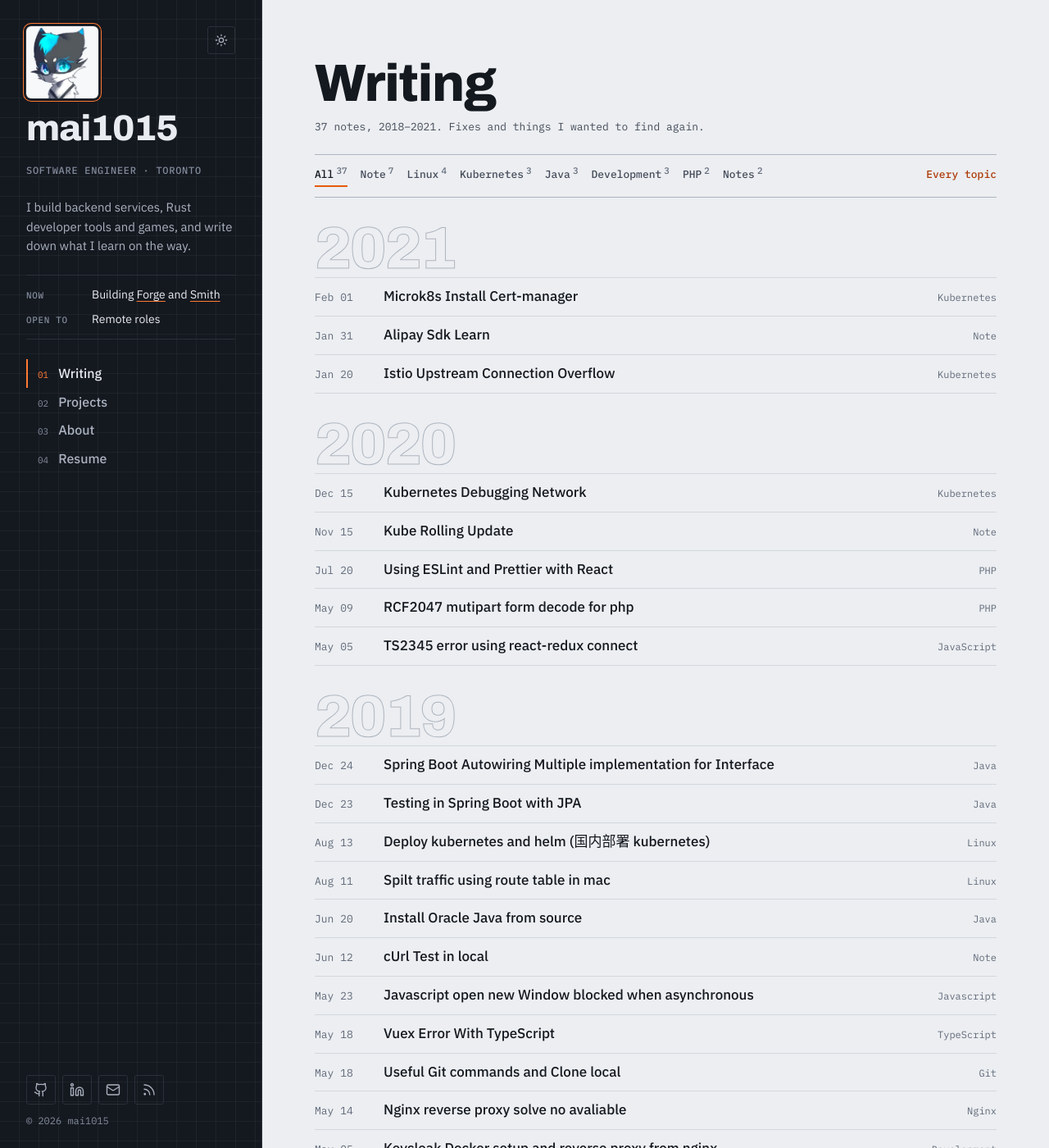
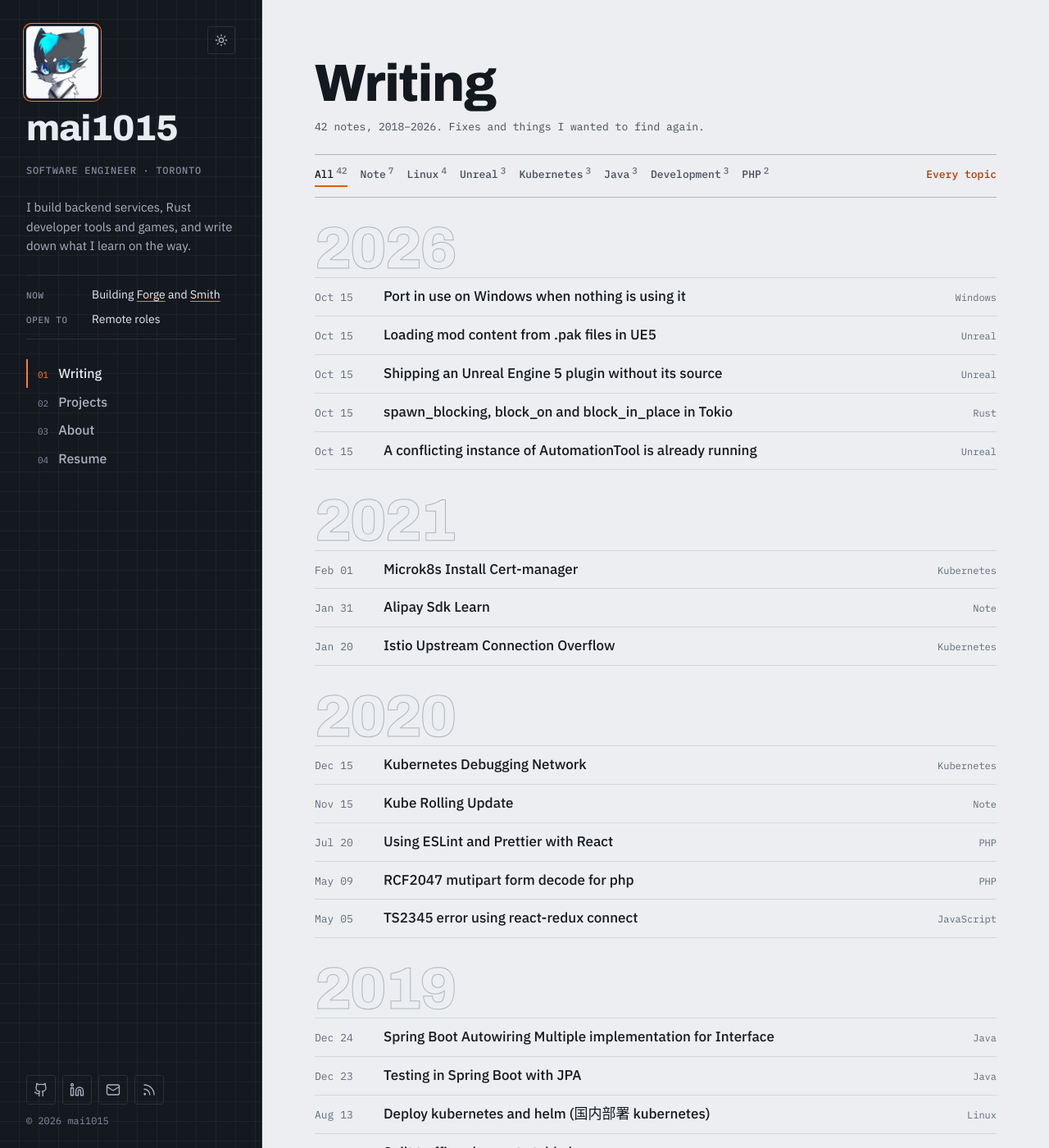
Before and after one commit to mai1015/mai1015.github.io, a Jekyll site: the page built from index.html, in a window 1280 px wide and 1400 px high. Shown: the whole window at 82% size. Built offline with Jekyll 4.4.1, drawn with Linux system fonts in a browser that asks for light colours; part of the change alters nothing that is shown.

Commit message:
Add five posts written up from old notes
AutomationTool's single-instance lock, binary-only UE5 plugins, mod
content from .pak files, Tokio's spawn_blocking/block_on/block_in_place,
and Windows reserved port ranges. Keep inline code in table cells
on one line.

Co-Authored-By: Claude Opus 5.5 <noreply@anthropic.com>

````diff
--- /dev/null
+++ b/_posts/2026-10-15-automationtool-conflicting-instance.md
@@ -0,0 +1,67 @@
+---
+layout: post
+title: "A conflicting instance of AutomationTool is already running"
+category: Unreal
+tags: [Unreal Engine, UE5, AutomationTool, Build]
+comments: true
+description: Why UAT refuses to start when another build is running on the same engine install, how to find the other process, and the two switches that change the behaviour.
+---
+
+I worked on a desktop tool that packaged Unreal plugins by shelling out to `RunUAT` with a custom command. Most builds went through. Every so often one died two seconds after it started:
+
+```text
+UE: Running AutomationTool...
+UE: Using bundled DotNet SDK version: 6.0.302
+UE: Starting AutomationTool...
+UE: Unhandled exception: System.Exception: A conflicting instance of AutomationTool is already running.
+    Current location: D:\Program Files\Epic Games\UE_5.3\Engine\Binaries\DotNET\AutomationTool\AutomationTool.dll.
+    A process manager may be used to determine the conflicting process and what tool may have launched it
+UE:    at UnrealBuildBase.ProcessSingleton.RunSingleInstanceThread(...)
+UE: AutomationTool exiting with ExitCode=1 (Error_Unknown)
+UE: BUILD FAILED
+```
+
+Nothing was wrong with the plugin. The build never got as far as compiling.
+
+## Why it happens
+
+AutomationTool (UAT) only allows one instance per engine install. On startup it creates a named, machine-wide mutex, and the name comes from an MD5 of the path to `AutomationTool.dll`. If the mutex already exists, the new process throws the exception above and exits.
+
+That has a few consequences that are easy to miss:
+
+- It is per engine install, not per project. Two different projects packaged at the same time on the same UE 5.3 install will collide.
+- Two different installs (say 5.3 and 5.4) never collide, because their paths differ.
+- The editor counts. **Platforms > Package Project** runs UAT too, so a user packaging from the editor blocks your tool, and the other way round.
+- A crashed UAT does not leave the lock behind. When the owning process exits, Windows closes its handle and the next run starts cleanly. If you keep seeing the error, something is still running.
+
+In my case it was the tool itself: it let a second package job start while the first was still cooking.
+
+## Finding the other process
+
+In UE5, UAT runs on the bundled .NET runtime, so in Task Manager it shows up as `dotnet.exe`, not `AutomationTool.exe`. PowerShell shows which one it is and what launched it:
+
+```powershell
+Get-CimInstance Win32_Process -Filter "Name = 'dotnet.exe'" |
+  Where-Object CommandLine -match 'AutomationTool' |
+  Select-Object ProcessId, ParentProcessId, CommandLine
+```
+
+The command line tells you the project and the command, and the parent process ID tells you whether it came from the editor, your tool or a CI agent.
+
+## Fixes
+
+**Run one UAT per engine install, on purpose.** If you are writing a tool that calls UAT, put builds behind a queue keyed by engine path and run them one at a time. Show the queued state in the UI, so users don't read a waiting build as a hung one. This is the real fix; the switches below are for when you don't control every caller.
+
+**`-WaitForUATMutex`.** Pass it to UAT and, instead of failing, the second instance logs that another UAT is running and waits for it, printing a line every 15 seconds:
+
+```bat
+Engine\Build\BatchFiles\RunUAT.bat BuildPlugin -Plugin="C:\Work\MyPlugin\MyPlugin.uplugin" -Package="C:\Out\MyPlugin" -WaitForUATMutex
+```
+
+This suits build machines that pick up jobs back to back. It is a poor fit for interactive tools, where the user just sees a build that doesn't move.
+
+**`uebp_UATMutexNoWait=1`.** With this environment variable set, UAT skips the check and runs alongside the other instance. The check exists because two runs can write to the same build and intermediate files, so I would not use this to package two things side by side on one install.
+
+## Sources
+
+- `Engine/Source/Programs/Shared/EpicGames.Build/Automation/ProcessSingleton.cs` and `Engine/Source/Programs/AutomationTool/Program.cs` in the UE 5.3 source, which define the mutex, `-WaitForUATMutex` and `uebp_UATMutexNoWait`.
--- /dev/null
+++ b/_posts/2026-10-15-tokio-spawn-blocking.md
@@ -0,0 +1,104 @@
+---
+layout: post
+title: "spawn_blocking, block_on and block_in_place in Tokio"
+category: Rust
+tags: [Rust, Tokio, Async]
+comments: true
+description: Three Tokio functions that sound alike and do opposite things. What each one is for, which one panics where, and how to call async code from a sync callback.
+---
+
+A while back I saved a note that said `spawn_blocking` "runs asynchronous tasks synchronously" and that it "blocks other Tokio tasks until it completes". Both claims are wrong, and the second one is the opposite of the truth. This post replaces that note.
+
+The confusion comes from three functions with similar names that go in opposite directions:
+
+| You have | You need to | Use |
+| --- | --- | --- |
+| async code | run blocking or CPU-heavy work | `tokio::task::spawn_blocking` |
+| async code, multi-thread runtime | block right here, without moving data to another thread | `tokio::task::block_in_place` |
+| sync code, no runtime on this thread | wait for a future | `Runtime::block_on` or `Handle::block_on` |
+
+## spawn_blocking: blocking work, from async code
+
+`spawn_blocking` takes a normal closure, not a future, and runs it on a separate pool of threads reserved for blocking work. It hands back a `JoinHandle` you can `.await`, so the calling task is suspended while it waits, not blocked, and the async workers keep running other tasks.
+
+```rust
+use tokio::task;
+
+async fn hash_upload(bytes: Vec<u8>) -> anyhow::Result<String> {
+    // SHA-256 over a large buffer is CPU work. Run it off the async workers.
+    let digest = task::spawn_blocking(move || {
+        use sha2::{Digest, Sha256};
+        hex::encode(Sha256::digest(&bytes))
+    })
+    .await?; // JoinError if the closure panicked
+
+    Ok(digest)
+}
+```
+
+Use it for file and database calls through synchronous libraries, compression, hashing, image work, anything that would hold a worker thread for more than a few hundred microseconds.
+
+Things to know:
+
+- **It can't be cancelled.** Calling `abort()` on the handle has no effect once the closure is running. Only a task that hasn't started yet can be stopped.
+- **Shutdown waits for it.** Dropping the runtime waits for every started blocking task to finish. Use `shutdown_timeout` if you need to bound that.
+- **The pool is large.** It defaults to 512 threads, so it won't push back if you flood it with CPU-bound work. Cap parallel heavy jobs with a `Semaphore`, or hand them to Rayon.
+
+## block_on: async code, from sync code
+
+`block_on` goes the other way. You're on a plain thread, and you need the result of a future:
+
+```rust
+fn main() -> anyhow::Result<()> {
+    let rt = tokio::runtime::Runtime::new()?;
+    let body = rt.block_on(async { reqwest::get("https://example.com").await?.text().await })?;
+    println!("{} bytes", body.len());
+    Ok(())
+}
+```
+
+The rule: **never call it from a thread that is already running async tasks.** If you do, Tokio panics with this message:
+
+```text
+Cannot start a runtime from within a runtime. This happens because a function
+(like `block_on`) attempted to block the current thread while the thread is
+being used to drive asynchronous tasks.
+```
+
+The usual way to hit it: a framework calls your code from a synchronous callback. The callback looks like a normal function but is actually running on a runtime worker, and you need to call an async client from it.
+
+## Calling async code from a sync callback
+
+If the callback runs on a runtime thread, combine the two: move the blocking wait onto the blocking pool, and drive the future from there with a handle to the existing runtime.
+
+```rust
+use tokio::runtime::Handle;
+
+fn on_event(handle: Handle, id: u64) -> tokio::task::JoinHandle<anyhow::Result<Record>> {
+    tokio::task::spawn_blocking(move || {
+        // Allowed: this thread belongs to the blocking pool, not an async worker.
+        handle.block_on(fetch_record(id))
+    })
+}
+```
+
+Often the better fix is not to block at all. If the callback can't return a future, spawn the work with `tokio::spawn`, send the result back over a channel, and let the caller react when it arrives.
+
+## block_in_place: the narrow case
+
+`block_in_place` blocks the current worker thread, but first tells the scheduler to move that worker's other queued tasks to another thread. It avoids moving data into a `'static` closure, which is handy when the blocking code needs borrowed values.
+
+Two catches:
+
+- It **panics on a `current_thread` runtime**, because there is no other worker to hand tasks to. That includes `#[tokio::test]` by default.
+- Everything else in the same task pauses too, including sibling futures in a `join!`. When in doubt, use `spawn_blocking`.
+
+## Summary
+
+- `spawn_blocking` doesn't block async tasks. That is exactly what it prevents.
+- `block_on` turns a future into a value, but only from a thread that isn't driving async tasks.
+- `block_in_place` is a multi-thread-only shortcut. Reach for it last.
+
+## References
+
+- Tokio API docs: [`spawn_blocking`](https://docs.rs/tokio/latest/tokio/task/fn.spawn_blocking.html), [`block_in_place`](https://docs.rs/tokio/latest/tokio/task/fn.block_in_place.html), [`Runtime::block_on`](https://docs.rs/tokio/latest/tokio/runtime/struct.Runtime.html#method.block_on), [`Handle::block_on`](https://docs.rs/tokio/latest/tokio/runtime/struct.Handle.html#method.block_on)
--- /dev/null
+++ b/_posts/2026-10-15-ue5-binary-only-plugins.md
@@ -0,0 +1,83 @@
+---
+layout: post
+title: "Shipping an Unreal Engine 5 plugin without its source"
+category: Unreal
+tags: [Unreal Engine, UE5, Plugins, Build]
+comments: true
+description: Package a UE5 plugin with BuildPlugin, then strip the source so users get binaries, headers and the Build.cs files UnrealBuildTool still needs.
+---
+
+Sometimes you need to hand someone an Unreal plugin without handing over the code: an SDK for partners, a paid plugin, or a tool you can't open-source yet. Unreal supports this, but "delete the Source folder" is not the answer. UnrealBuildTool still needs part of it.
+
+These notes are for UE 5.3 on Windows. The ideas carry over to other versions, but a binary plugin only loads in the engine version it was built for. Ship one package per engine version.
+
+## 1. Build it with BuildPlugin
+
+The **Package** button in the editor's Plugins window runs the same UAT command, so you may as well call it directly and script it:
+
+```bat
+Engine\Build\BatchFiles\RunUAT.bat BuildPlugin ^
+  -Plugin="C:\Work\MyPlugin\MyPlugin.uplugin" ^
+  -Package="C:\Out\MyPlugin" ^
+  -TargetPlatforms=Win64
+```
+
+It is worth knowing what this does, because it explains what you can delete later:
+
+- It copies the plugin into a throwaway host project and builds it there: `UnrealEditor` Development for your host platform, and `UnrealGame` Development and Shipping for each target platform.
+- It copies the build products into the package, along with `Source`, `Content`, `Resources`, `Shaders`, the generated headers under `Intermediate/Build/.../Inc`, and anything listed in `Config/FilterPlugin.ini`. `Tests` folders are left out.
+- It rewrites the packaged `.uplugin` with `"Installed": true` and the engine version it was built against. You don't need to add either by hand.
+
+Make sure this build succeeds before you remove anything. Everything after this point happens in the package folder, never in your working copy.
+
+## 2. Tell UnrealBuildTool not to compile
+
+In the packaged plugin, open each module's `Build.cs` and add one line:
+
+```csharp
+public class MyPluginRuntime : ModuleRules
+{
+    public MyPluginRuntime(ReadOnlyTargetRules Target) : base(Target)
+    {
+        bUsePrecompiled = true;
+
+        PublicDependencyModuleNames.AddRange(new[] { "Core", "CoreUObject", "Engine" });
+        PrivateDependencyModuleNames.AddRange(new[] { "Slate", "SlateCore" });
+    }
+}
+```
+
+`bUsePrecompiled` makes UBT link the binaries you shipped instead of trying to build the module, which would fail without the `.cpp` files. Keep the dependency lists. UBT still uses them to work out what your module links against when it builds the user's project.
+
+## 3. Strip the source
+
+Inside `Source/<Module>/`:
+
+- **Keep** the `Build.cs`. A plugin with no C++ users still needs it, because UBT discovers modules through these files.
+- **Keep** the public headers your users need to call your code from C++. If nobody will use the plugin from C++, you can delete all headers.
+- **Delete** every `.cpp` and every private header.
+
+This is where a clean `Public`/`Private` split pays off. If your public headers include private ones, you'll find out now.
+
+## 4. Decide what binaries to ship
+
+- `Binaries/Win64/*.dll` is what the editor loads. Keep it.
+- `Binaries/Win64/*.pdb` holds debug symbols. They're large and make reverse engineering easier, so delete them unless you want users to get readable crash stacks.
+- `Intermediate/Build/Win64/UnrealGame/{Development,Shipping}/...` holds the static `.lib` files. Packaged games link plugins statically, so without these the user's project opens and runs in the editor but fails to package.
+- `Intermediate/Build/Win64/UnrealEditor/...` holds the libraries C++ projects link against in the editor. Keep them if users will call your code from C++. A private editor-only module doesn't need its libraries in either folder.
+
+Some sellers use that `UnrealGame` gap for trial builds: ship without it, and the plugin works in the editor but can't be packaged until the user buys the full version.
+
+## 5. Test it like a user
+
+Two checks catch nearly every mistake:
+
+1. Put the stripped package in a fresh C++ project's `Plugins` folder. Generate project files, build, open the editor, then package a Shipping build.
+2. Do the same in a Blueprint-only project, which has no compiler step and will fail loudly if anything still expects source.
+
+If UBT tries to compile your module, a `Build.cs` is missing `bUsePrecompiled`. If packaging fails at link time, an `UnrealGame` library is missing.
+
+## Further reading
+
+- *How To Package And Sell Binary Plugins For UE5* (Algosyntax), which covers the same steps and the trade-offs of selling binary versus source plugins.
+- `Engine/Source/Programs/AutomationTool/Scripts/BuildPluginCommand.Automation.cs` and `Engine/Source/Programs/UnrealBuildTool/Configuration/ModuleRules.cs` in the engine source, for exactly what gets built and copied.
--- /dev/null
+++ b/_posts/2026-10-15-ue5-mods-from-pak-files.md
@@ -0,0 +1,92 @@
+---
+layout: post
+title: "Loading mod content from .pak files in UE5"
+category: Unreal
+tags: [Unreal Engine, UE5, Modding, Pak, DLC]
+comments: true
+description: Notes from getting user-made content into a shipped UE5 game as separate .pak files, and the four things that cost the most time.
+---
+
+The goal was simple to state: let people build content in their own copy of the editor, package it, and have the shipped game load it without rebuilding the game. In Unreal terms that means cooking each mod into its own `.pak` file and mounting it at runtime.
+
+Epic's starting points are the **Simple UGC** example (mods as content-only plugins, cooked separately from the game) and **ChunkDownloader** (downloading and mounting extra paks). Both are worth watching first; links are at the end. What follows is what neither of them made obvious.
+
+## The flow
+
+1. The mod is a content-only plugin. It is cooked against a release version of the base game, so it only contains its own assets.
+2. The game finds the mod's `.pak` file and mounts it.
+3. The game registers the mod's content root, such as `/BakeryShop/`, so asset paths resolve.
+4. The asset registry scans that root, and the game can list and load what's inside.
+
+A trimmed sketch of steps 2 to 4:
+
+```cpp
+#include "Misc/CoreDelegates.h"
+#include "Misc/PackageName.h"
+#include "IPlatformFilePak.h"
+#include "AssetRegistry/AssetRegistryModule.h"
+
+bool UModLoader::MountMod(const FString& PakPath, const FString& ModName)
+{
+#if WITH_EDITOR
+    // The editor works on uncooked assets and doesn't use the pak file layer. See pitfall 2.
+    return false;
+#else
+    if (!FCoreDelegates::MountPak.IsBound())
+    {
+        UE_LOG(LogTemp, Warning, TEXT("No pak platform file (was the game started with -NoPak?)"));
+        return false;
+    }
+
+    IPakFile* Pak = FCoreDelegates::MountPak.Execute(PakPath, /*PakOrder*/ 1000);
+    if (!Pak)
+    {
+        return false;
+    }
+
+    // Decided when the pak was built, for example ../../../MyGame/Plugins/Mods/BakeryShop/
+    const FString PluginRoot = Pak->PakGetMountPoint();
+    const FString Root = FString::Printf(TEXT("/%s/"), *ModName);
+    FPackageName::RegisterMountPoint(Root, FPaths::Combine(PluginRoot, TEXT("Content/")));
+
+    IAssetRegistry& Registry = FModuleManager::LoadModuleChecked<FAssetRegistryModule>("AssetRegistry").Get();
+    Registry.ScanPathsSynchronous({ Root }, /*bForceRescan*/ true);
+    return true;
+#endif
+}
+```
+
+Error handling and the plugin descriptor are left out to keep it short.
+
+## Pitfall 1: IoStore
+
+UE5 packages with IoStore on by default, which puts cooked assets into `.utoc`/`.ucas` containers instead of the `.pak`. With it on, the mod build didn't give us a `.pak` we could mount and load on its own.
+
+Turning off **Use Io Store** (Project Settings > Packaging) for the builds involved gave a plain `.pak` with the assets inside, and mounting it worked as expected. Supporting IoStore containers for mods is possible, but it is a separate job. Decide which one you want before writing the loader.
+
+## Pitfall 2: there is no pak layer in the editor
+
+ChunkDownloader would log this in the editor:
+
+```text
+Unable to mount chunk 0 (no FCoreDelegates::MountPak bound)
+```
+
+The pak platform file binds `FCoreDelegates::MountPak` when it starts up, and in editor builds it only starts if you pass `-UsePaks`. The editor also can't load cooked or unversioned packages, which is exactly what a mod pak contains. So don't try to mount mods in the editor. Guard the code with `WITH_EDITOR`, as above, and test mod loading in packaged builds only.
+
+## Pitfall 3: the mount point is baked in
+
+My first instinct was to change where a pak mounts. You don't need to. The mount point is the common root of the file paths that went into the pak, so it is fixed when the pak is created, and `GetMountPoint()` already returns the right value.
+
+What matters is that the mod was cooked with the same project name and plugin layout the game expects. Then `../../../MyGame/Plugins/Mods/BakeryShop/` lines up with where the game looks. If assets come out as missing after a successful mount, compare the mount point with the path you registered, character for character.
+
+## Pitfall 4: mounted isn't discovered
+
+After mounting, `LoadObject` on a known path works. Anything that asks the asset registry, such as "give me every map in this mod" or "every item data asset", sees nothing until you scan the new root with `ScanPathsSynchronous`. Run the scan once per mod right after mounting, then query as usual.
+
+## References
+
+- *Adding Mod Support with the Simple UGC Plugin* (Inside Unreal, YouTube)
+- *ChunkDownloader Explained* (Inside Unreal, YouTube)
+- Unreal Engine forums: *Get all Actors from mounted .pak*, *Loading Map from Pak at Runtime*, and *ChunkDownloader error "no FCoreDelegates::MountPak bound"*
+- `Engine/Source/Runtime/PakFile/Private/IPlatformFilePak.cpp` (UE 5.3) for when the pak platform file is active
--- /dev/null
+++ b/_posts/2026-10-15-windows-reserved-ports-wsl.md
@@ -0,0 +1,82 @@
+---
+layout: post
+title: "Port in use on Windows when nothing is using it"
+category: Windows
+tags: [Windows, WSL, Hyper-V, Networking]
+comments: true
+description: Hyper-V and WinNAT reserve blocks of TCP ports on Windows machines with WSL 2 or Docker. How to see the reserved ranges and keep a port for yourself.
+---
+
+The symptom: a dev server that ran fine yesterday won't start today. Depending on the runtime, the error looks like one of these:
+
+```text
+listen EACCES: permission denied 0.0.0.0:3000
+An attempt was made to access a socket in a way forbidden by its access permissions.
+Error: bind: address already in use
+```
+
+`netstat -ano | findstr :3000` shows nothing listening. Rebooting sometimes fixes it, and sometimes moves the problem to a different port.
+
+## The cause
+
+On machines with Hyper-V, WSL 2 or Docker Desktop, Windows reserves blocks of TCP ports for the virtual network. The service doing the NAT for those networks is `winnat`. A reserved port isn't in use by any process, so `netstat` doesn't list it, but ordinary programs can't bind to it either. The reservations are taken again at each boot, which is why the broken port seems to wander.
+
+Check whether your port falls inside a reserved range:
+
+```bat
+netsh int ipv4 show excludedportrange protocol=tcp
+```
+
+```text
+Protocol tcp Port Exclusion Ranges
+
+Start Port    End Port
+----------    --------
+      2869        2869
+      2980        3079
+      5357        5357
+     50000       50059     *
+
+* - Administered port exclusions.
+```
+
+Here port 3000 sits inside `2980–3079`, so nothing can bind it.
+
+## Fix: reserve the port yourself
+
+From an administrator prompt:
+
+```bat
+net stop winnat
+netsh int ipv4 add excludedportrange protocol=tcp startport=3000 numberofports=1
+net start winnat
+```
+
+Stopping WinNAT releases its reservations. Adding your own exclusion before it starts again means it can't claim that port, and your program can still bind it. Your exclusion shows up in the list with a `*`, as an administered exclusion.
+
+Notes:
+
+- Stopping `winnat` briefly cuts networking for WSL 2 and containers. Run this when nothing important is talking through them.
+- Add `store=persistent` to keep the exclusion across reboots.
+- Do the same with `ipv6` in place of `ipv4` if the program listens on IPv6.
+
+## If the reserved blocks are everywhere
+
+These blocks come out of Windows' dynamic port range. Check where that range starts:
+
+```bat
+netsh int ipv4 show dynamicport tcp
+```
+
+The Windows default starts at 49152. If yours starts at 1024, which some installs and updates leave behind, the reservations can land on common dev ports like 3000, 5000 and 8080. Moving the range back to the default keeps them out of the way after the next reboot:
+
+```bat
+netsh int ipv4 set dynamic tcp start=49152 num=16384
+netsh int ipv6 set dynamic tcp start=49152 num=16384
+```
+
+## Summary
+
+- Run `netsh int ipv4 show excludedportrange protocol=tcp` first; it explains most "in use but not used" errors on Windows.
+- Stop `winnat`, add an exclusion for the ports you depend on, then start `winnat` again.
+- If the reservations keep landing on low ports, move the dynamic port range back to 49152.
--- a/assets/css/site.css
+++ b/assets/css/site.css
@@ -257,6 +257,7 @@ main { flex: 1 0 auto; width: 100%; max-width: var(--col); }
 .prose th { background: var(--sunk); font-weight: 600; }
 .prose code { font-family: var(--f-mono); font-size: .86em; }
 .prose :not(pre) > code { padding: .12em .38em; border-radius: var(--r-1); background: var(--sunk); overflow-wrap: anywhere; }
+.prose td > code, .prose th > code { white-space: nowrap; overflow-wrap: normal; }
 .prose pre { font-size: .875rem; line-height: 1.6; tab-size: 4; }
 .prose pre {
   overflow-x: auto; padding: var(--s-4); border: 1px solid var(--rule); border-radius: var(--r-2);
````
